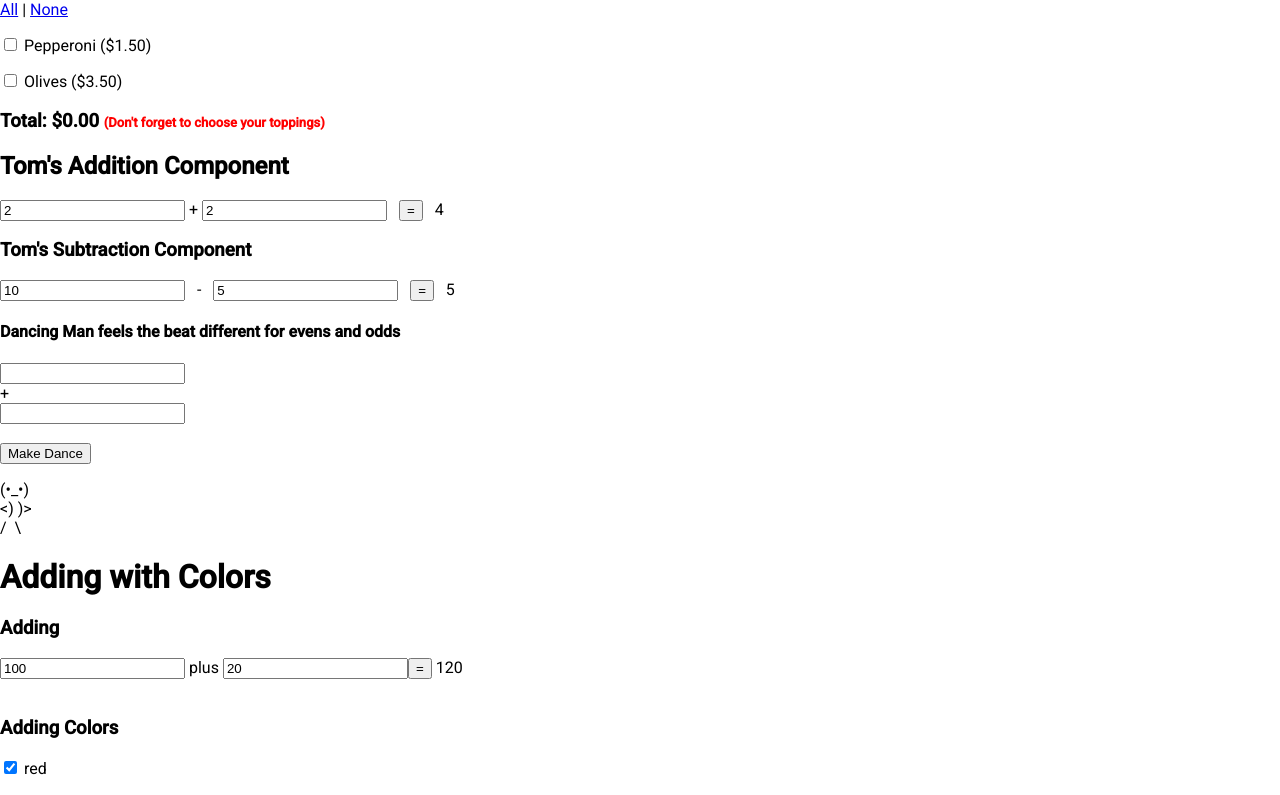
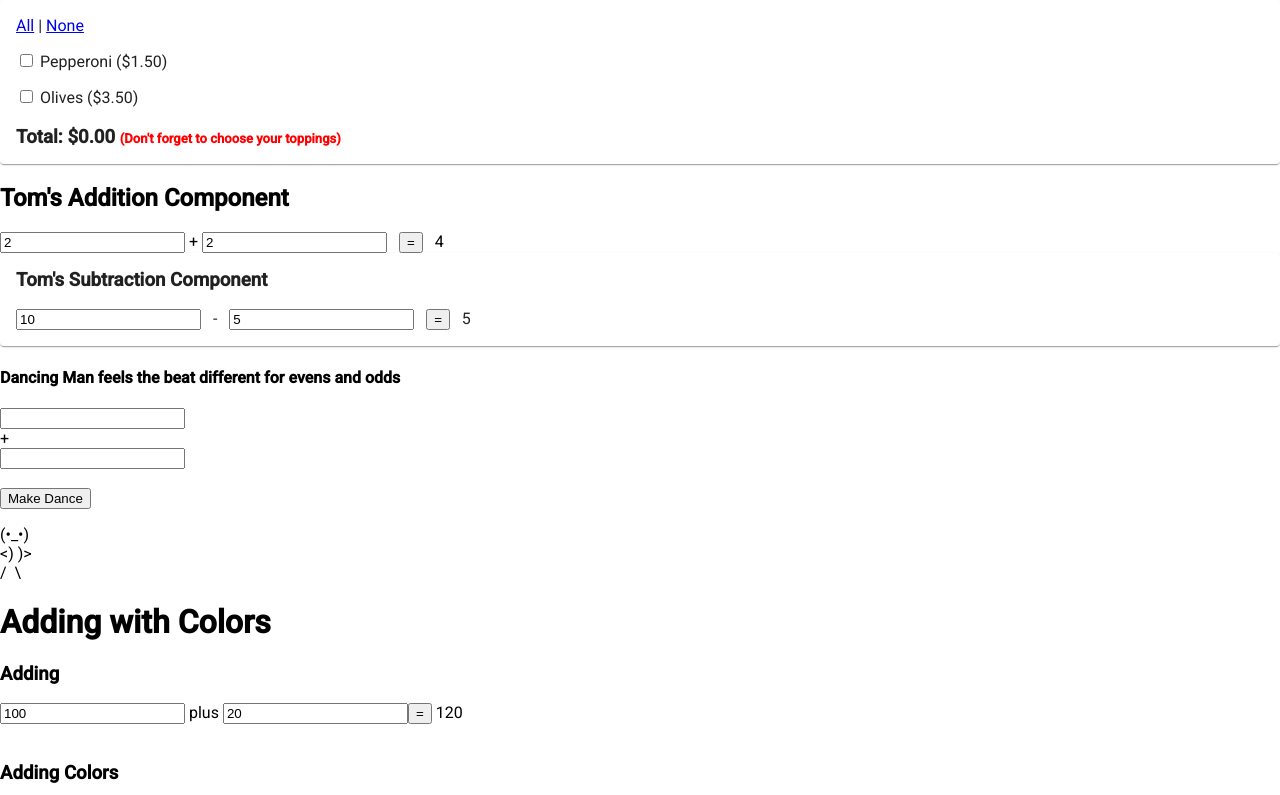
Before and after one commit to tsteelematc/components, an Angular app: page / in a window 1280 px wide. Shown: the top 795 px of the page. Built offline with nearby package versions, Linux system fonts and the light colour scheme.

Commit message:
Add card  to pizza and tjs-addition

```diff
--- a/src/app/app.component.html
+++ b/src/app/app.component.html
@@ -1,4 +1,4 @@
-<div>
+<div >
   <pizza-toppings></pizza-toppings>
   <app-tjs-addition></app-tjs-addition>
   <app-tjs-subtract></app-tjs-subtract>
--- a/src/app/app.module.ts
+++ b/src/app/app.module.ts
@@ -17,6 +17,7 @@ import { DancingManComponent } from './dancing-man/dancing-man.component';
 import { TjsSubtractComponent } from './tjs-subtract/tjs-subtract.component';
 import { TjsAdditionComponent } from './tjs-addition/tjs-addition.component';
 import { BrowserAnimationsModule } from '@angular/platform-browser/animations';
+import {MatCardModule} from '@angular/material/card';
 
 @NgModule({
   declarations: [
@@ -37,7 +38,9 @@ import { BrowserAnimationsModule } from '@angular/platform-browser/animations';
   ],
   imports: [
     BrowserModule
-    , FormsModule, BrowserAnimationsModule
+    , FormsModule
+    , BrowserAnimationsModule
+    ,  MatCardModule
   ],
   providers: [],
   bootstrap: [AppComponent]
--- a/src/app/pizza/pizza.component.html
+++ b/src/app/pizza/pizza.component.html
@@ -1,4 +1,4 @@
-<div>
+<mat-card>
   <a (click)='checkAll()' href='#'>All</a> | <a (click)='uncheckAll()' href='#'>None</a>
   <p *ngFor='let t of availablePizzaToppings'>
     <input type="checkbox" [(ngModel)]='t.checked' (change)='recalculateTotal()'>
@@ -11,6 +11,4 @@
     Total: {{ total | currency}}
     <span *ngIf='showWarning' style='color: red; font-size: 0.7em'>(Don't forget to choose your toppings)</span>
   </h3>
-<p >
-
-</div>
+</mat-card>
--- a/src/app/tjs-subtract/tjs-subtract.component.html
+++ b/src/app/tjs-subtract/tjs-subtract.component.html
@@ -1,4 +1,4 @@
-<div>
+<mat-card>
   <h3>Tom's Subtraction Component</h3>
   <input type="number" [(ngModel)]='numberOne'>
   &nbsp; - &nbsp;
@@ -7,4 +7,4 @@
   <button (click)='subtractNumbers()'>=</button>
   &nbsp;
   {{ answer }}
-</div>
+</mat-card>
```
